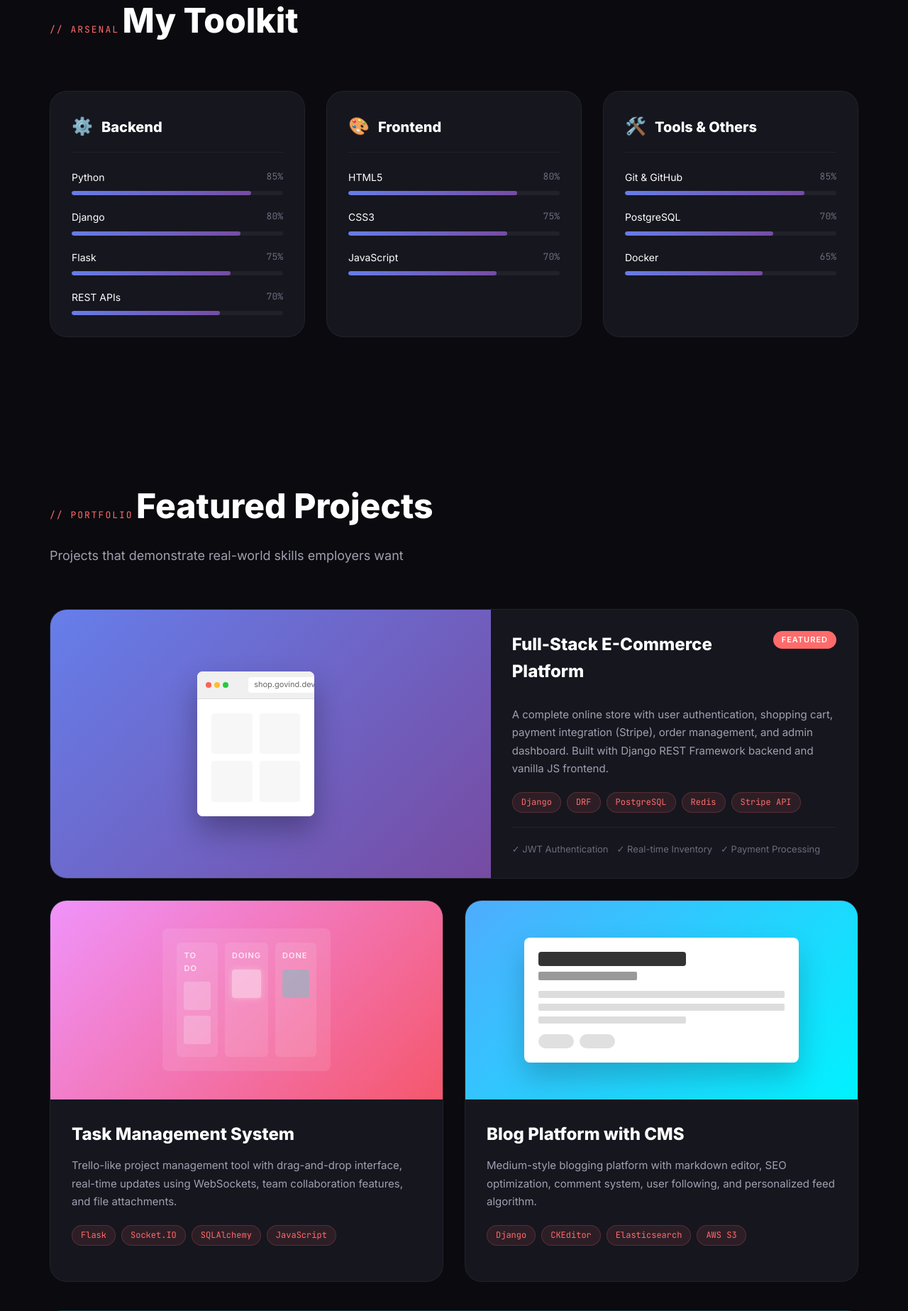
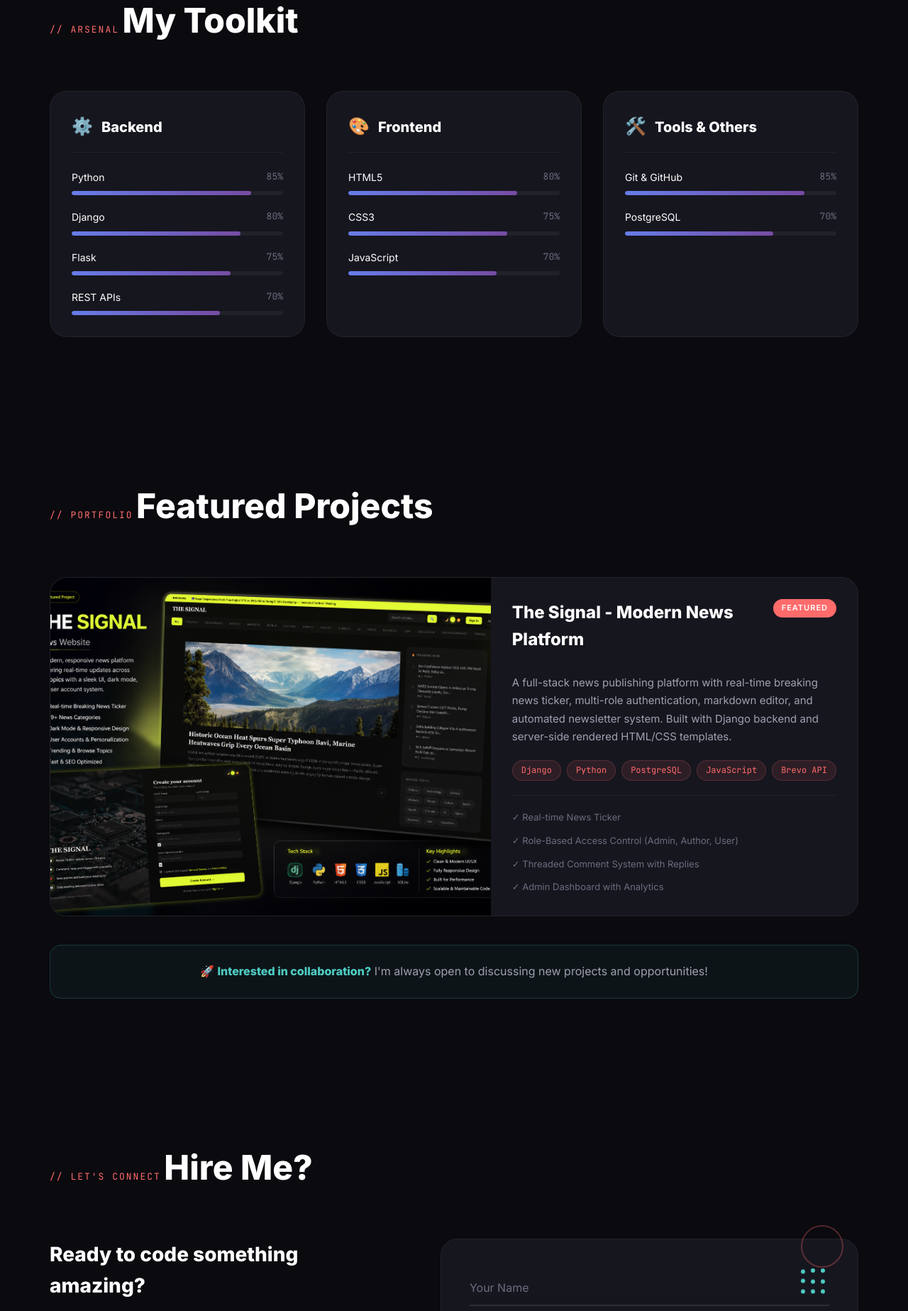
Before and after one commit to VarmaGOVIND/GovindVarma, a Django app: page / in a window 1280 px wide. Shown: the part 1764-3611 px from the top of the page at 71% size. Run offline with Django 3.2, Linux system fonts and the light colour scheme; data comes from the database, SQL or seed files in the repository.

Commit message:
Added project screenshots, fixed image auto-fit, updated tools section

```diff
--- a/core/static/core/css/style.css
+++ b/core/static/core/css/style.css
@@ -2758,6 +2758,40 @@ section {
         padding: 20px;
     }
 }
+/* Project Screenshot Images */
+.project-screenshot {
+    width: 100%;
+    height: 100%;
+    object-fit: cover;
+    object-position: center center;
+    transition: transform 0.5s ease;
+    display: block;
+}
+
+.project-card:hover .project-screenshot {
+    transform: scale(1.05);
+}
+
+/* Ensure image container maintains aspect ratio */
+.project-image {
+    position: relative;
+    overflow: hidden;
+    height: 280px;
+    background: var(--bg-secondary);
+}
+
+.project-card.featured .project-image {
+    height: 100%;
+    min-height: 350px;
+}
+
+/* Remove old mockup styles (optional - agar nahi chahiye toh delete kar do) */
+.project-visual,
+.mockup-browser,
+.task-board,
+.blog-preview {
+    display: none;
+}
 
 /* @media (max-width: 576px) {
     .navbar {
--- a/core/templates/core/index.html
+++ b/core/templates/core/index.html
@@ -162,7 +162,7 @@
                     <span class="stat-label">Years Exp</span>
                 </div> {% endcomment %}
                 <div class="stat">
-                    <span class="stat-num">3</span>
+                    <span class="stat-num">1</span>
                     <span class="stat-label">Projects</span>
                 </div>
                 <div class="stat">
@@ -385,7 +385,7 @@
                                 <div class="skill-progress"></div>
                             </div>
                         </div>
-                        <div class="skill-item" data-level="65">
+                        <!--<div class="skill-item" data-level="65">
                             <div class="skill-info">
                                 <span class="skill-name">Docker</span>
                                 <span class="skill-percent">65%</span>
@@ -393,7 +393,7 @@
                             <div class="skill-bar">
                                 <div class="skill-progress"></div>
                             </div>
-                        </div>
+                        </div>-->
                     </div>
                 </div>
             </div>
@@ -406,50 +406,25 @@
         <div class="section-header">
             <span class="section-tag">// Portfolio</span>
             <h2 class="section-title scramble-text" data-text="Featured Projects">Featured Projects</h2>
-                <p class="section-subtitle">Projects that demonstrate real-world skills employers want</p>
+            <p class="section-subtitle"></p>
         </div>
 
         <div class="projects-grid">
             <!-- Project 1: E-Commerce -->
             <article class="project-card featured tilt-card">
                 <div class="project-image">
-                        <div class="project-visual bg-ecommerce">
-                            <div class="visual-content">
-                                <div class="mockup-browser">
-                                    <div class="browser-header">
-                                        <div class="browser-dots">
-                                            <span></span><span></span><span></span>
-                                        </div>
-                                        <div class="browser-url">shop.govind.dev</div>
-                                    </div>
-                                    <div class="browser-body">
-                                        <div class="product-grid">
-                                            <div class="product-item"></div>
-                                            <div class="product-item"></div>
-                                            <div class="product-item"></div>
-                                            <div class="product-item"></div>
-                                        </div>
-                                    </div>
-                                </div>
-                            </div>
-                        </div>
+                    <img src="{% static 'core/images/TheSignal.png' %}" alt="E-Commerce Platform" class="project-screenshot">
                     <div class="project-overlay">
                         <div class="overlay-links">
-                                <a href="#" class="overlay-link"
-                                    onclick="event.preventDefault(); showToast('Demo coming soon!')">
-                                    <svg width="24" height="24" viewBox="0 0 24 24" fill="none" stroke="currentColor"
-                                        stroke-width="2">
-                                        <path
-                                            d="M18 13v6a2 2 0 0 1-2 2H5a2 2 0 0 1-2-2V8a2 2 0 0 1 2-2h6M15 3h6v6M10 14L21 3" />
+                            <a href="https://thesignal-2pdo.onrender.com/" class="overlay-link" >
+                                <svg width="24" height="24" viewBox="0 0 24 24" fill="none" stroke="currentColor" stroke-width="2">
+                                    <path d="M18 13v6a2 2 0 0 1-2 2H5a2 2 0 0 1-2-2V8a2 2 0 0 1 2-2h6M15 3h6v6M10 14L21 3" />
                                 </svg>
-                                    Live Demo
+                                Live
                             </a>
-                                <a href="#" class="overlay-link"
-                                    onclick="event.preventDefault(); showToast('GitHub repo coming soon!')">
-                                    <svg width="24" height="24" viewBox="0 0 24 24" fill="none" stroke="currentColor"
-                                        stroke-width="2">
-                                        <path
-                                            d="M9 19c-5 1.5-5-2.5-7-3m14 6v-3.87a3.37 3.37 0 0 0-.94-2.61c3.14-.35 6.44-1.54 6.44-7A5.44 5.44 0 0 0 20 4.77 5.07 5.07 0 0 0 19.91 1S18.73.65 16 2.48a13.38 13.38 0 0 0-7 0C6.27.65 5.09 1 5.09 1A5.07 5.07 0 0 0 5 4.77a5.44 5.44 0 0 0-1.5 3.78c0 5.42 3.3 6.61 6.44 7A3.37 3.37 0 0 0 9 18.13V22" />
+                            <a href="https://github.com/VarmaGOVIND/TheSignal" target="_blank" class="overlay-link">
+                                <svg width="24" height="24" viewBox="0 0 24 24" fill="none" stroke="currentColor" stroke-width="2">
+                                    <path d="M9 19c-5 1.5-5-2.5-7-3m14 6v-3.87a3.37 3.37 0 0 0-.94-2.61c3.14-.35 6.44-1.54 6.44-7A5.44 5.44 0 0 0 20 4.77 5.07 5.07 0 0 0 19.91 1S18.73.65 16 2.48a13.38 13.38 0 0 0-7 0C6.27.65 5.09 1 5.09 1A5.07 5.07 0 0 0 5 4.77a5.44 5.44 0 0 0-1.5 3.78c0 5.42 3.3 6.61 6.44 7A3.37 3.37 0 0 0 9 18.13V22" />
                                 </svg>
                                 Source Code
                             </a>
@@ -458,60 +433,43 @@
                 </div>
                 <div class="project-info">
                     <div class="project-header">
-                            <h3 class="project-title">Full-Stack E-Commerce Platform</h3>
+                        <h3 class="project-title">The Signal - Modern News Platform</h3>
                         <span class="project-badge">Featured</span>
                     </div>
                     <p class="project-desc">
-                            A complete online store with user authentication, shopping cart,
-                            payment integration (Stripe), order management, and admin dashboard.
-                            Built with Django REST Framework backend and vanilla JS frontend.
+                        A full-stack news publishing platform with real-time breaking news ticker,
+                        multi-role authentication, markdown editor, and automated newsletter system.
+                        Built with Django backend and server-side rendered HTML/CSS templates.
                     </p>
                     <div class="project-tech">
                         <span class="tech-tag">Django</span>
-                            <span class="tech-tag">DRF</span>
+                        <span class="tech-tag">Python</span>
                         <span class="tech-tag">PostgreSQL</span>
-                            <span class="tech-tag">Redis</span>
-                            <span class="tech-tag">Stripe API</span>
+                        <span class="tech-tag">JavaScript</span>
+                        <span class="tech-tag">Brevo API</span>
                     </div>
                     <div class="project-features">
-                            <span class="feature">✓ JWT Authentication</span>
-                            <span class="feature">✓ Real-time Inventory</span>
-                            <span class="feature">✓ Payment Processing</span>
+                        <span class="feature">✓ Real-time News Ticker</span>
+                        <span class="feature">✓ Role-Based Access Control (Admin, Author, User)</span>
+                        <span class="feature">✓ Threaded Comment System with Replies</span>
+                        <span class="feature">✓ Admin Dashboard with Analytics</span>
                     </div>
                 </div>
             </article>
 
             <!-- Project 2: Task Management -->
-                <article class="project-card tilt-card">
+            <!--<article class="project-card tilt-card">
                 <div class="project-image">
-                        <div class="project-visual bg-task">
-                            <div class="task-board">
-                                <div class="task-column">
-                                    <div class="column-header">To Do</div>
-                                    <div class="task-item"></div>
-                                    <div class="task-item"></div>
-                                </div>
-                                <div class="task-column">
-                                    <div class="column-header">Doing</div>
-                                    <div class="task-item active"></div>
-                                </div>
-                                <div class="task-column">
-                                    <div class="column-header">Done</div>
-                                    <div class="task-item done"></div>
-                                </div>
-                            </div>
-                        </div>
+                    <img src="{% static 'core/images/taskmanager.png' %}" alt="" class="project-screenshot">
                     <div class="project-overlay">
                         <div class="overlay-links">
-                                <a href="#" class="overlay-link"
-                                    onclick="event.preventDefault(); showToast('Demo coming soon!')">Live Demo</a>
-                                <a href="#" class="overlay-link"
-                                    onclick="event.preventDefault(); showToast('GitHub repo coming soon!')">GitHub</a>
+                            <a href="#" class="overlay-link" onclick="event.preventDefault(); showToast('Demo coming soon!')">Live Demo</a>
+                            <a href="#" target="_blank" class="overlay-link">GitHub</a>
                         </div>
                     </div>
                 </div>
                 <div class="project-info">
-                        <h3 class="project-title">Task Management System</h3>
+                    <h3 class="project-title"></h3>
                     <p class="project-desc">
                         Trello-like project management tool with drag-and-drop interface,
                         real-time updates using WebSockets, team collaboration features,
@@ -526,31 +484,14 @@
                 </div>
             </article>
 
-                <!-- Project 3: Blog Platform -->
+             Project 3: Blog Platform
             <article class="project-card tilt-card">
                 <div class="project-image">
-                        <div class="project-visual bg-blog">
-                            <div class="blog-preview">
-                                <div class="blog-header">
-                                    <div class="blog-title-line"></div>
-                                    <div class="blog-meta"></div>
-                                </div>
-                                <div class="blog-content">
-                                    <div class="blog-text-line"></div>
-                                    <div class="blog-text-line"></div>
-                                    <div class="blog-text-line short"></div>
-                                </div>
-                                <div class="blog-tags">
-                                    <span></span><span></span>
-                                </div>
-                            </div>
-                        </div>
+                    <img src="{% static 'core/images/blog.png' %}" alt="Blog Platform" class="project-screenshot">
                     <div class="project-overlay">
                         <div class="overlay-links">
-                                <a href="#" class="overlay-link"
-                                    onclick="event.preventDefault(); showToast('Demo coming soon!')">Live Demo</a>
-                                <a href="#" class="overlay-link"
-                                    onclick="event.preventDefault(); showToast('GitHub repo coming soon!')">GitHub</a>
+                            <a href="#" class="overlay-link" onclick="event.preventDefault(); showToast('Demo coming soon!')">Live Demo</a>
+                            <a href="https://github.com/VarmaGOVIND" target="_blank" class="overlay-link">GitHub</a>
                         </div>
                     </div>
                 </div>
@@ -567,7 +508,7 @@
                         <span class="tech-tag">AWS S3</span>
                     </div>
                 </div>
-                </article>
+            </article>-->
         </div>
 
         <div class="projects-note">
```
Also changed, not shown: core/static/core/images/TheSignal.png (added). Lines whose indentation alone changed are shown as unchanged.
